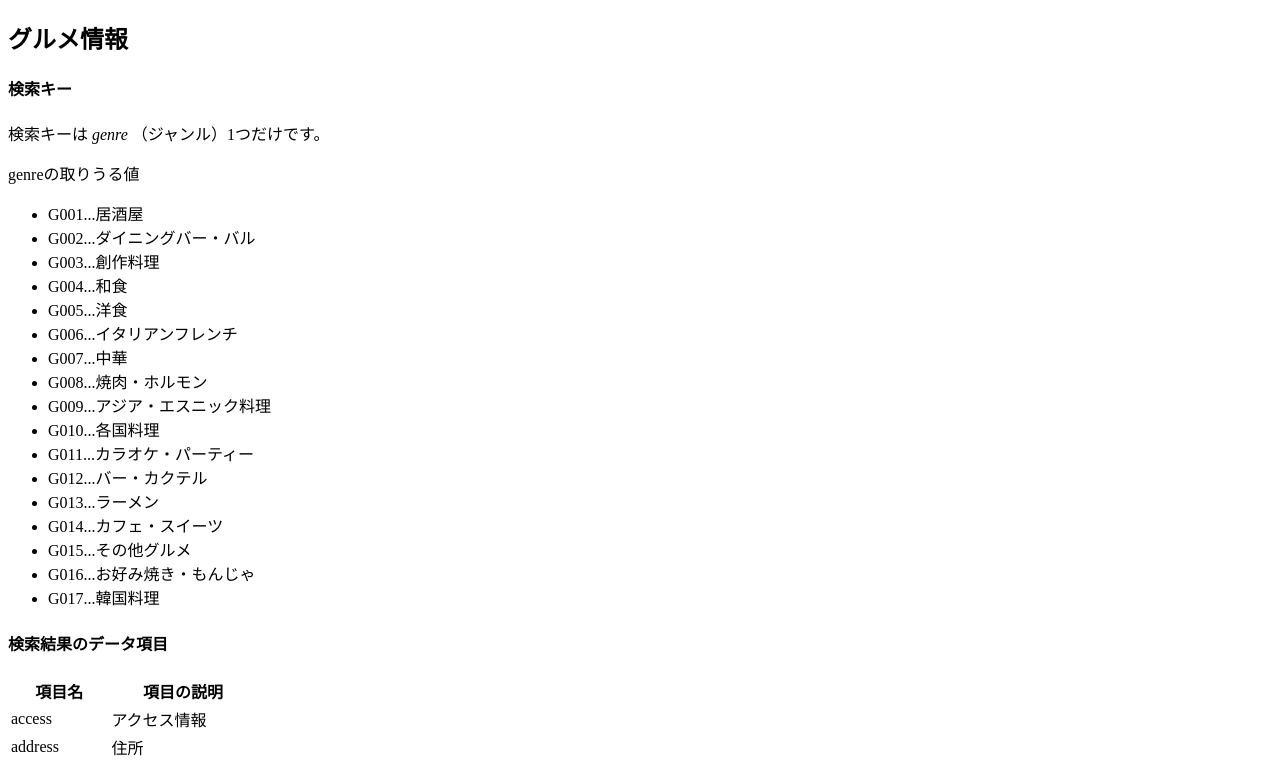
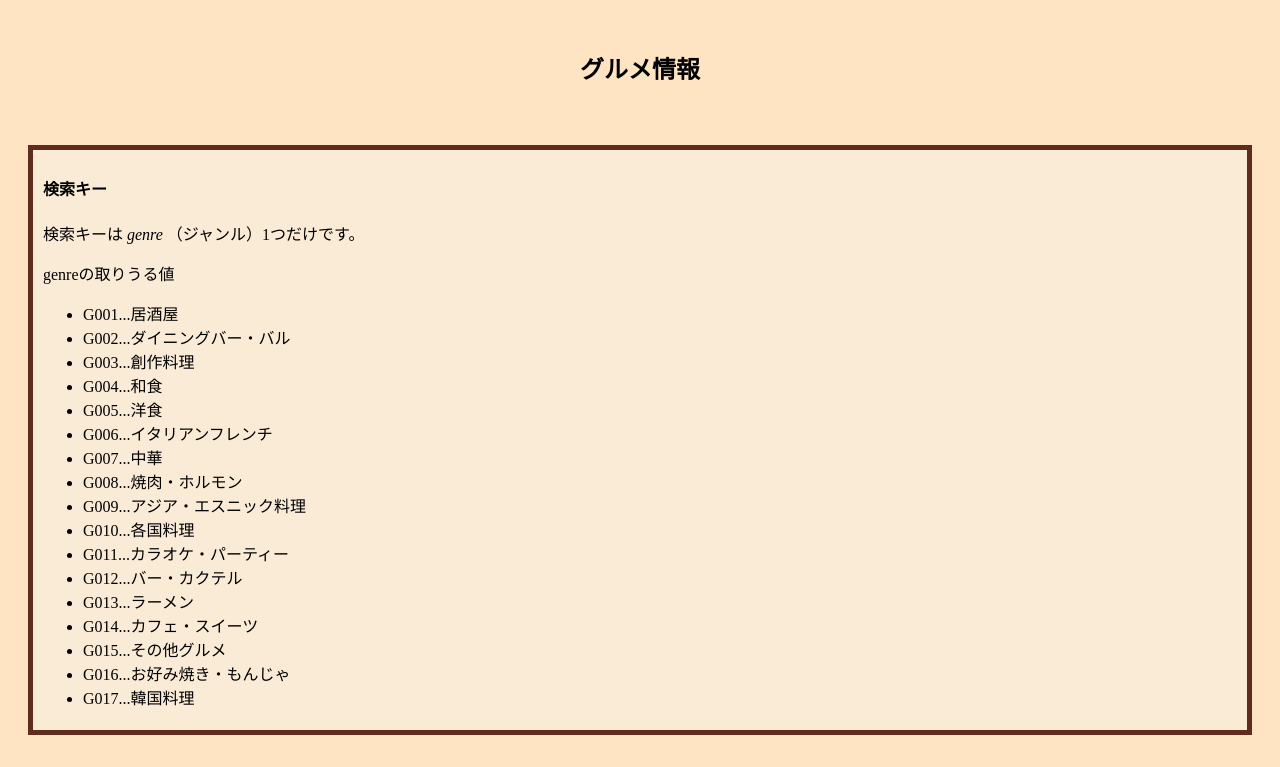
Before and after one commit to G186642021/medialabo, a plain HTML site: page project/project.html in a window 1280 px wide. Shown: the top 767 px of the page. Drawn offline with Linux system fonts and the light colour scheme.

Commit message:
曖昧マインん

```diff
--- a/project/project.html
+++ b/project/project.html
@@ -7,6 +7,7 @@
     </head>
     <body>
         <h2>グルメ情報</h2>
+        <div>
         <h4>検索キー</h4>
         <p>検索キーは<em> genre </em>（ジャンル）1つだけです。</p>
         <p>genreの取りうる値</p>
@@ -29,6 +30,8 @@
             <li>G016...お好み焼き・もんじゃ</li>
             <li>G017...韓国料理</li>
         </ul>
+        </div>
+        <div>
         <h4>検索結果のデータ項目</h4>
         <table>
             <tr>
@@ -72,5 +75,6 @@
                 <td>サブジャンルの名前</td>
             </tr>
         </table>
+        <div></div>
     </body>
 </html>
--- a/project/style.css
+++ b/project/style.css
@@ -0,0 +1,18 @@
+html {
+    font-size: 100%;
+}
+
+body {
+    background-color: bisque;
+}
+
+h2 {
+    text-align: center;
+    padding:30px 10px 10px;
+}
+div {
+    background-color: antiquewhite;
+    border: 5px solid #602d1d;
+    margin: 50px 20px;
+    padding: 5px 10px;
+}
```
